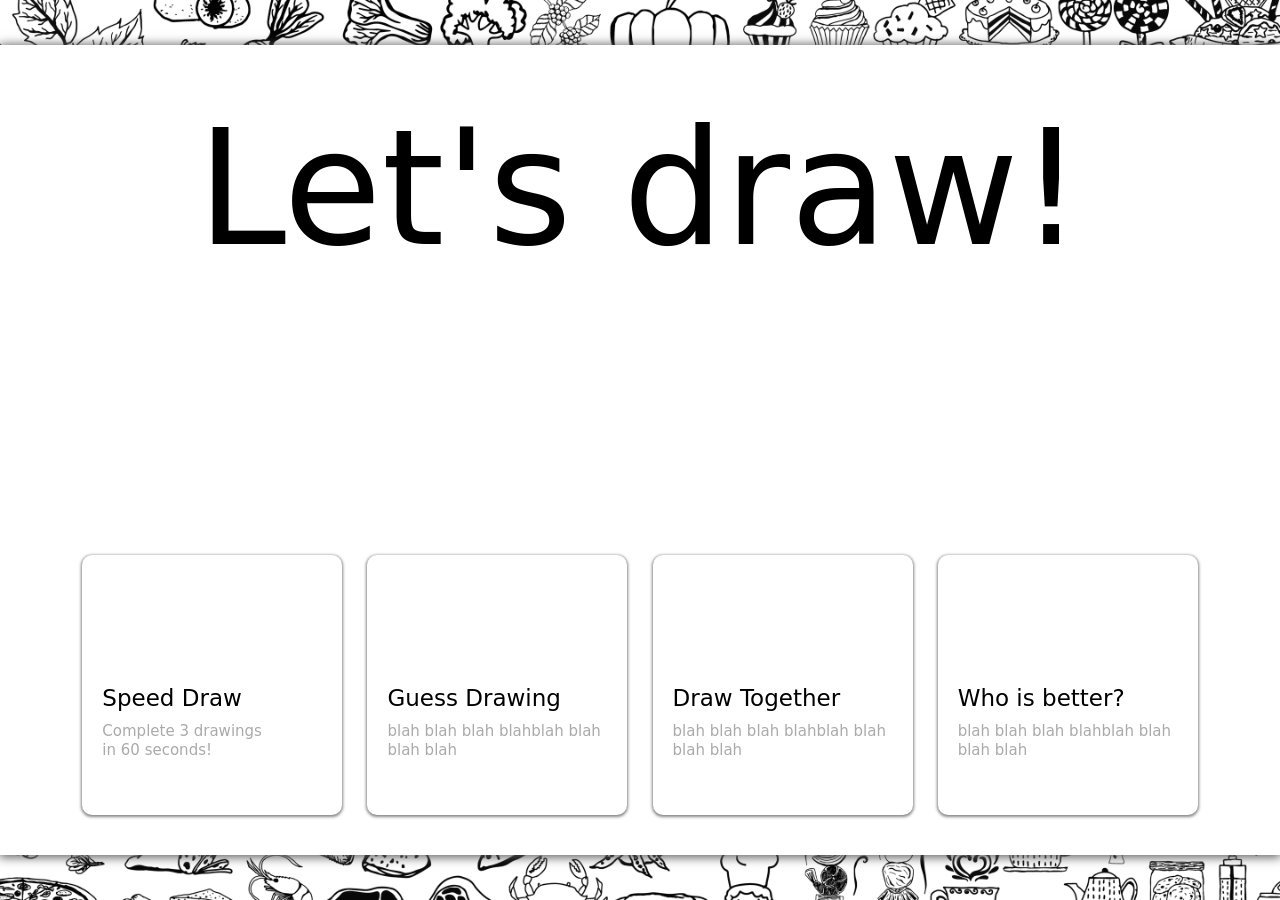
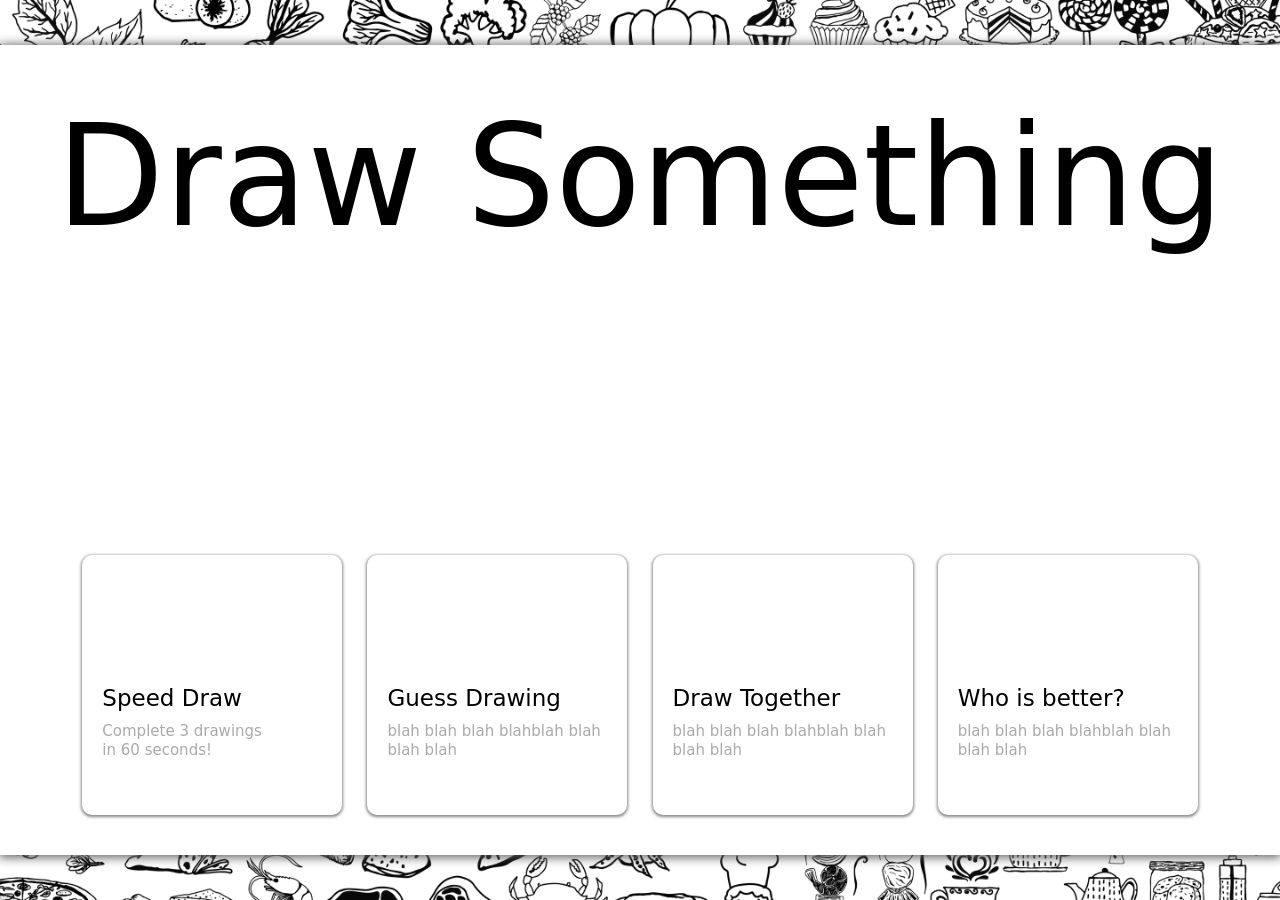
Before and after one commit to lezakkaz/DrawSomething, a Flask app: page / in a window 1280 px wide. Run offline with Flask 2, Linux system fonts and the light colour scheme.

Commit message:
Game title changed

```diff
--- a/static/css/game.css
+++ b/static/css/game.css
@@ -81,7 +81,7 @@ body,html{
     width: 100%;
     height: 278px;
     margin: auto;
-    font-size: 160px;
+    font-size: 140px;
     font-weight: normal;
     font-style: normal;
     font-stretch: normal;
--- a/templates/index.html
+++ b/templates/index.html
@@ -4,13 +4,13 @@
     <meta charset="UTF-8">
     <meta name="viewport" content="width=device-width, initial-scale=1.0">
     <meta http-equiv="X-UA-Compatible" content="ie=edge">
-    <title>Let's draw!</title>
+    <title>Draw Something</title>
     <link rel="stylesheet" href="../static/css/game.css">
 </head>
 <body>
     <div id="background">
         <div id="game-wrapper">
-            <div class="game-title">Let's draw!</div>
+            <div class="game-title">Draw Something</div>
             <!-- TODO :: Text paragraph area -->
             <div class="select-box-wrapper">
                 <div class="select-game active">
```
